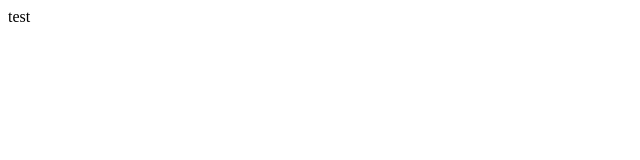
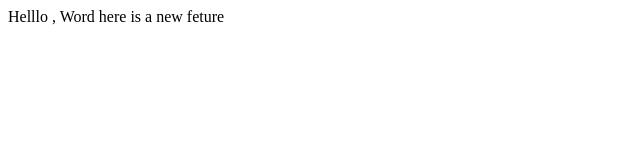
Before and after one commit to habibabdo/lecture1, a plain HTML site: page index.html in a window 1280 px wide. Shown: the whole page, without its empty margins (0-640 px from the left). Drawn offline with Linux system fonts and the light colour scheme.

Commit message:
added a new Line

```diff
--- a/index.html
+++ b/index.html
@@ -5,6 +5,7 @@
     <title>TEST</title>
   </head>
   <body>
-  test
+  Helllo , Word
+  here is a new feture
   </body>
 </html>
```
